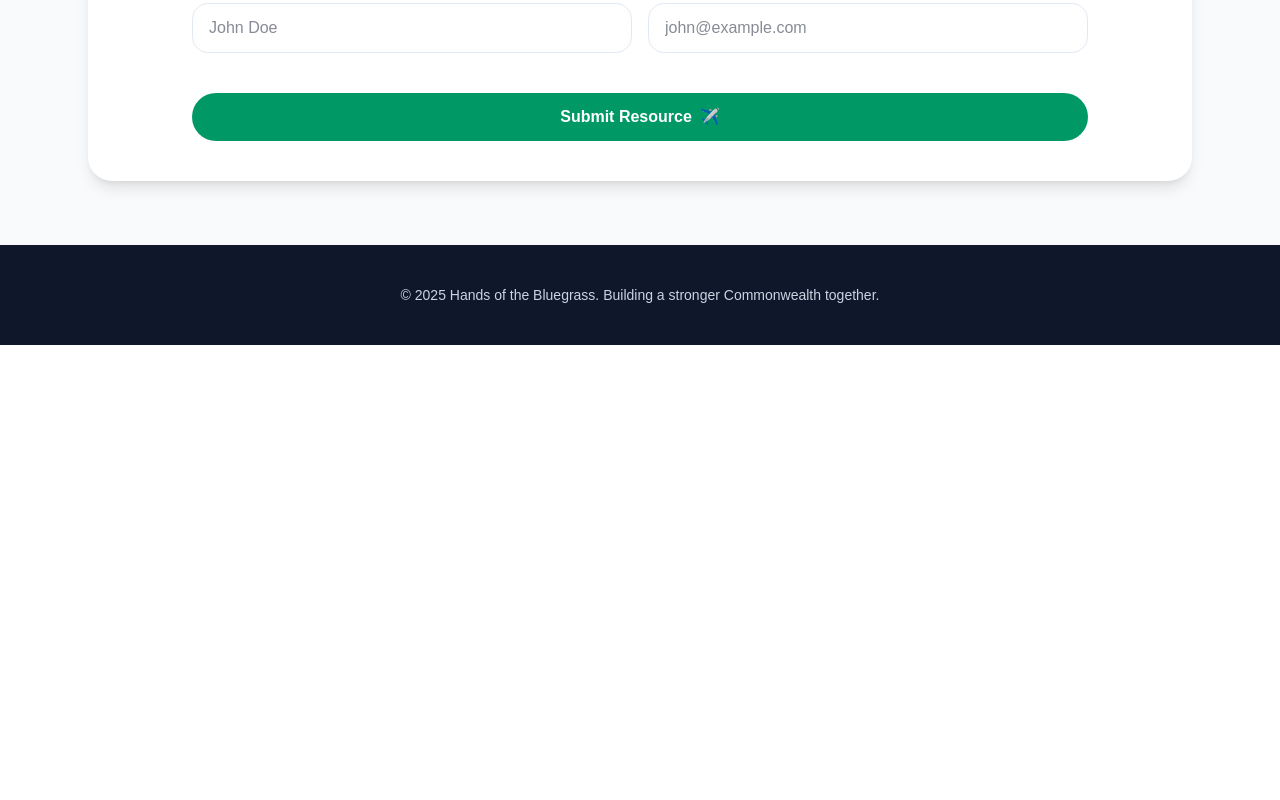
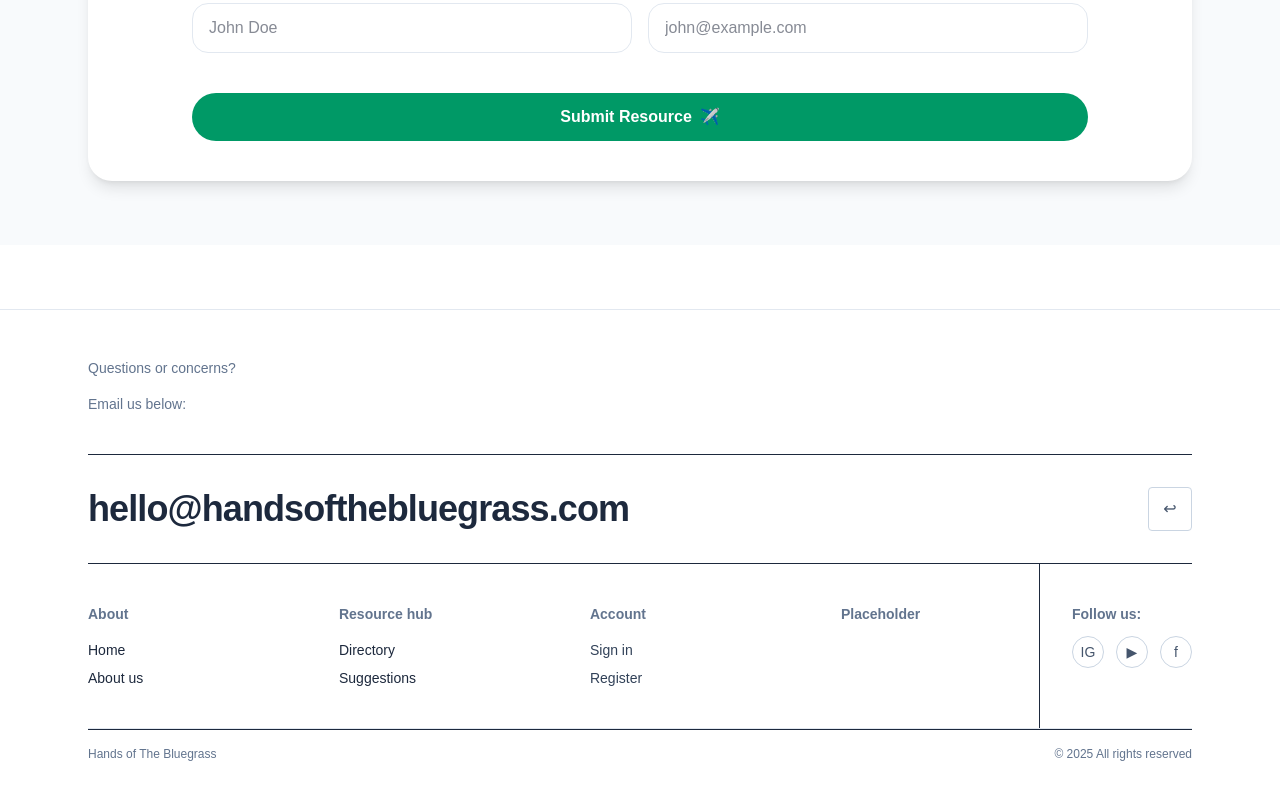
Before and after one commit to EricS-200/Community-Hub-TSA2026, a Next.js app: page / in a window 1280 px wide. Shown: the part 3640-4440 px from the top of the page. Before the commit the page ends 3985 px from the top, so only its background shows below. Built offline with nearby package versions, Linux system fonts and the light colour scheme.

Commit message:
previous work + new footer

```diff
--- a/app/layout.jsx
+++ b/app/layout.jsx
@@ -1,5 +1,6 @@
 import { Geist, Geist_Mono } from "next/font/google";
 import Navbar from "@/components/Navbar";
+import Footer from "@/components/Footer";
 import "./globals.css";
 
 const geistSans = Geist({
@@ -26,6 +27,7 @@ export default function RootLayout({ children }) {
       >
         <Navbar />
         {children}
+        <Footer />
       </body>
     </html>
   );
--- a/app/page.jsx
+++ b/app/page.jsx
@@ -422,12 +422,6 @@ export default function Home() {
           </form>
         </section>
       </main>
-      <footer className="bg-slate-900 py-10 text-center text-sm text-slate-300">
-        <p>
-          © {new Date().getFullYear()} Hands of the Bluegrass. Building a
-          stronger Commonwealth together.
-        </p>
-      </footer>
     </div>
   );
 }
--- /dev/null
+++ b/components/Footer.jsx
@@ -0,0 +1,108 @@
+import Link from "next/link";
+
+export default function Footer() {
+  const year = new Date().getFullYear();
+
+  return (
+    <footer className="mt-16 border-t border-slate-200 bg-white text-slate-800">
+      <div className="mx-auto max-w-6xl px-6 py-12">
+        <div className="flex flex-col gap-4 text-sm text-slate-500">
+          <p>Questions or concerns?</p>
+          <p>Email us below:</p>
+        </div>
+
+        <div className="mt-10 flex flex-col items-start justify-between gap-4 border-y border-slate-800 py-8 sm:flex-row sm:items-center">
+          <a
+            href="mailto:hello@handsofthebluegrass.com"
+            className="text-2xl font-semibold tracking-tight text-slate-800 sm:text-3xl md:text-4xl"
+          >
+            hello@handsofthebluegrass.com
+          </a>
+          <button
+            type="button"
+            className="inline-flex h-11 w-11 items-center justify-center rounded border border-slate-300 text-slate-600 transition hover:bg-slate-100"
+          >
+            ↩<span className="sr-only">Copy email address</span>
+          </button>
+        </div>
+
+        <div className="grid gap-8 border-b border-slate-200 py-10 text-sm sm:grid-cols-[1.1fr_1.1fr_1.1fr_1fr_auto]">
+          <div>
+            <p className="font-semibold text-slate-500">About</p>
+            <ul className="mt-4 space-y-2">
+              <li>
+                <Link href="/" className="hover:text-slate-900">
+                  Home
+                </Link>
+              </li>
+              <li>
+                <Link href="/about" className="hover:text-slate-900">
+                  About us
+                </Link>
+              </li>
+            </ul>
+          </div>
+
+          <div>
+            <p className="font-semibold text-slate-500">Resource hub</p>
+            <ul className="mt-4 space-y-2">
+              <li>
+                <Link
+                  href="/resource-directory"
+                  className="hover:text-slate-900"
+                >
+                  Directory
+                </Link>
+              </li>
+              <li>
+                <Link href="/suggestions" className="hover:text-slate-900">
+                  Suggestions
+                </Link>
+              </li>
+            </ul>
+          </div>
+
+          <div>
+            <p className="font-semibold text-slate-500">Account</p>
+            <ul className="mt-4 space-y-2">
+              <li>
+                <button className="text-left text-slate-700 hover:text-slate-900">
+                  Sign in
+                </button>
+              </li>
+              <li>
+                <button className="text-left text-slate-700 hover:text-slate-900">
+                  Register
+                </button>
+              </li>
+            </ul>
+          </div>
+
+          <div className="-my-10 border-r border-slate-800 pr-8">
+            <p className="mt-10 font-semibold text-slate-500">Placeholder</p>
+          </div>
+
+          <div className="space-y-3">
+            <p className="font-semibold text-slate-500">Follow us:</p>
+            <div className="flex items-center gap-3 text-slate-600">
+              <span className="inline-flex h-8 w-8 items-center justify-center rounded-full border border-slate-300">
+                IG
+              </span>
+              <span className="inline-flex h-8 w-8 items-center justify-center rounded-full border border-slate-300">
+                ▶
+              </span>
+              <span className="inline-flex h-8 w-8 items-center justify-center rounded-full border border-slate-300">
+                f
+              </span>
+            </div>
+          </div>
+        </div>
+
+        <div className="flex flex-col items-start justify-between gap-4 py-4 text-xs text-slate-500 sm:flex-row sm:items-center border-t border-slate-800">
+          <p>Hands of The Bluegrass</p>
+          <p>© {year} All rights reserved</p>
+        </div>
+      </div>
+    </footer>
+  );
+}
```
Also changed, not shown: app/about/page.jsx (line endings or trailing spaces), app/events/page.jsx (line endings or trailing spaces), app/resource-directory/page.jsx (line endings or trailing spaces), app/suggestions/page.jsx (line endings or trailing spaces).
